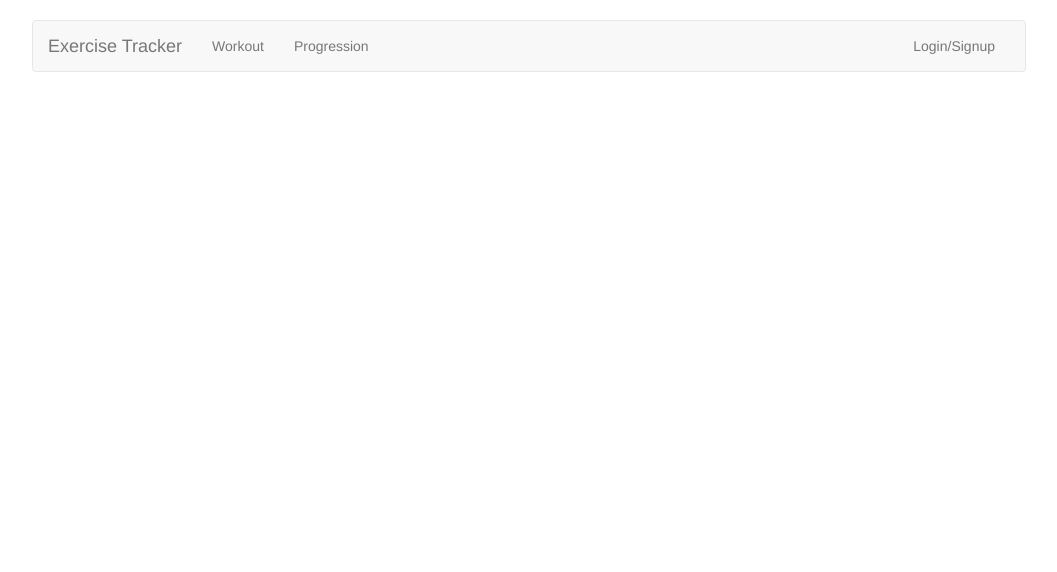
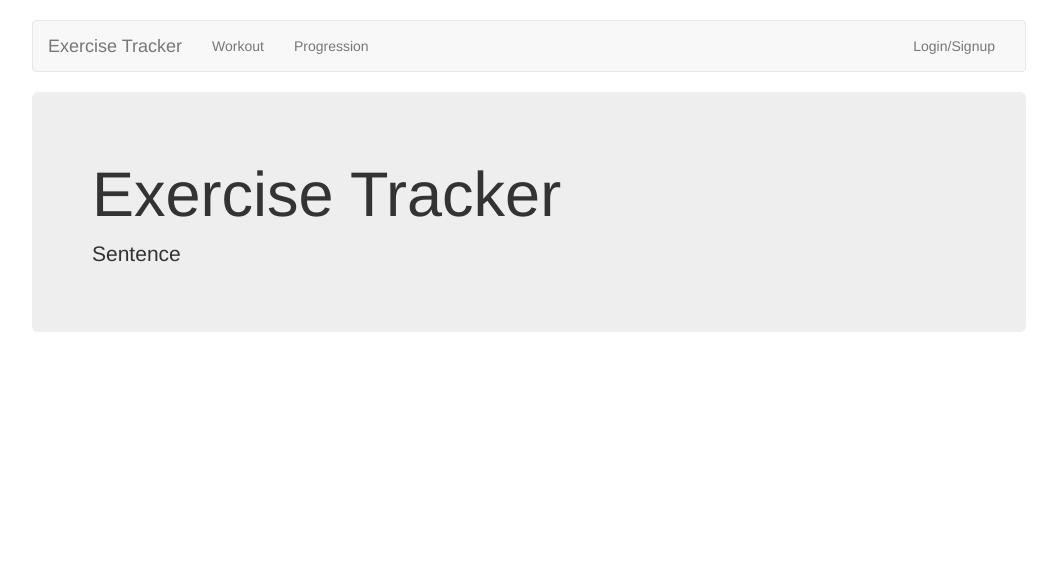
Before and after one commit to DylanNZL/gymTrack, a Node server app: page / in a window 1280 px wide. Shown: the top 572 px of the page, without its empty margins (111-1168 px from the left). Run offline with Node 20, Linux system fonts and the light colour scheme; some libraries are stand-ins or nearby versions.

Commit message:
Added Jumbotron title

```diff
--- a/views/index.hbs
+++ b/views/index.hbs
@@ -1,3 +1,4 @@
-<div>
-
+<div class="jumbotron">
+    <h1>Exercise Tracker</h1>
+    <p>Sentence </p>
 </div>
```
